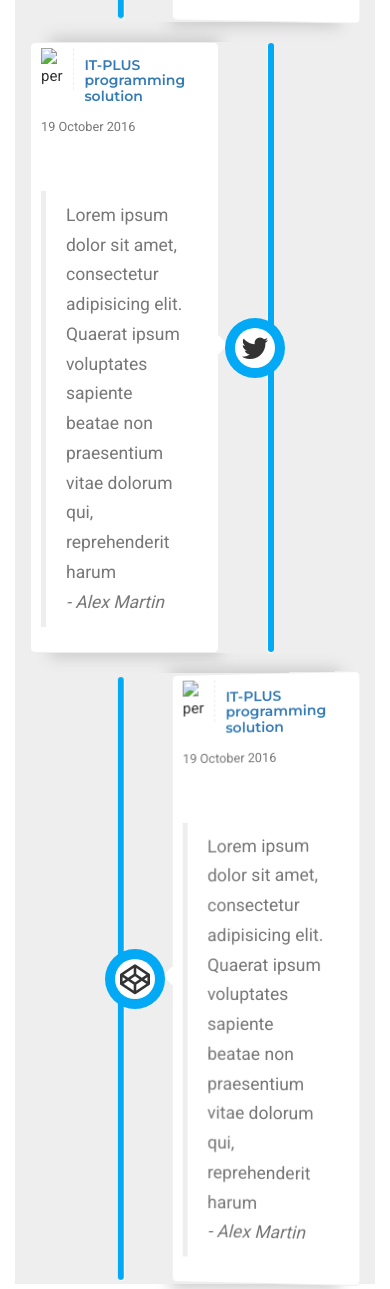
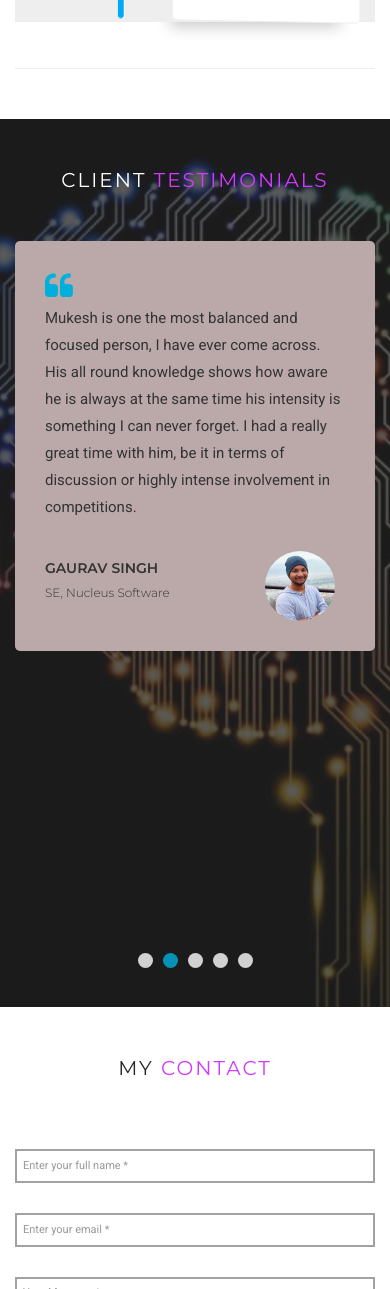
Before and after one commit to Mukesh-yadav-AI/portfolio, a plain HTML site: page index.html in a window 390 px wide. Shown: the part 4997-6286 px from the top of the page. Drawn offline with nearby package versions, Linux system fonts and the light colour scheme; animation ran at ten frames a second; a script that the page names is missing.

Commit message:
test exper

```diff
--- a/index.html
+++ b/index.html
@@ -484,39 +484,7 @@ As a part of my ‘forever student’ proposition I skilled myself with domains
                     </div><!-- end of right event <-->
                       <div class="clearfix"></div>
                     </-->
-                    <div class="row"></div>
-                    <div class="event l-event col-md-6 col-sm-6 col-xs-8 "><span class="thumb fa fa-twitter"></span>
-                      <div class=" event-body">
-                        <div class="person-image pull-left "><img src="" alt="person" /></div>
-        <div class="event-content">
-        <h5 class="text-primary text-left">IT-PLUS programming solution </h5>
-        <span class="text-muted text-left" style="display:block; margin: 0"><small>19 October 2016</small></span>
-        <br><br>
-                        <blockquote class="text-muted text-left">Lorem ipsum dolor sit amet, consectetur adipisicing elit. Quaerat ipsum voluptates sapiente beatae non praesentium vitae dolorum qui, reprehenderit harum <br>
-        <cite class="text-muted text-right text-bold">- Alex Martin</cite>
-        </blockquote>
-                        </div>
-        </div>
-                    </div><!-- end of left event <-->
-                      <div class="clearfix"></div>
 
-                    <div class="row"></div>
-                    <div class="event r-event col-md-6 col-sm-6 col-xs-8 ">
-                      <span class="thumb fa fa-codepen"></span>
-                     <div class=" event-body">
-                        <div class="person-image pull-left "><img src="" alt="person" /></div>
-        <div class="event-content">
-        <h5 class="text-primary text-left">IT-PLUS programming solution </h5>
-        <span class="text-muted text-left" style="display:block; margin: 0"><small>19 October 2016</small></span>
-        <br><br>
-                        <blockquote class="text-muted text-left">Lorem ipsum dolor sit amet, consectetur adipisicing elit. Quaerat ipsum voluptates sapiente beatae non praesentium vitae dolorum qui, reprehenderit harum <br>
-        <cite class="text-muted text-right text-bold">- Alex Martin</cite>
-        </blockquote>
-                        </div>
-        </div>
-                    </div><!-- end of right event <-->
-                      <div class="clearfix"></div>
-                    </-->
                   </div><!-- end of timeline events -->
                   <div class="clearfix"></div>
                 </div>
```
